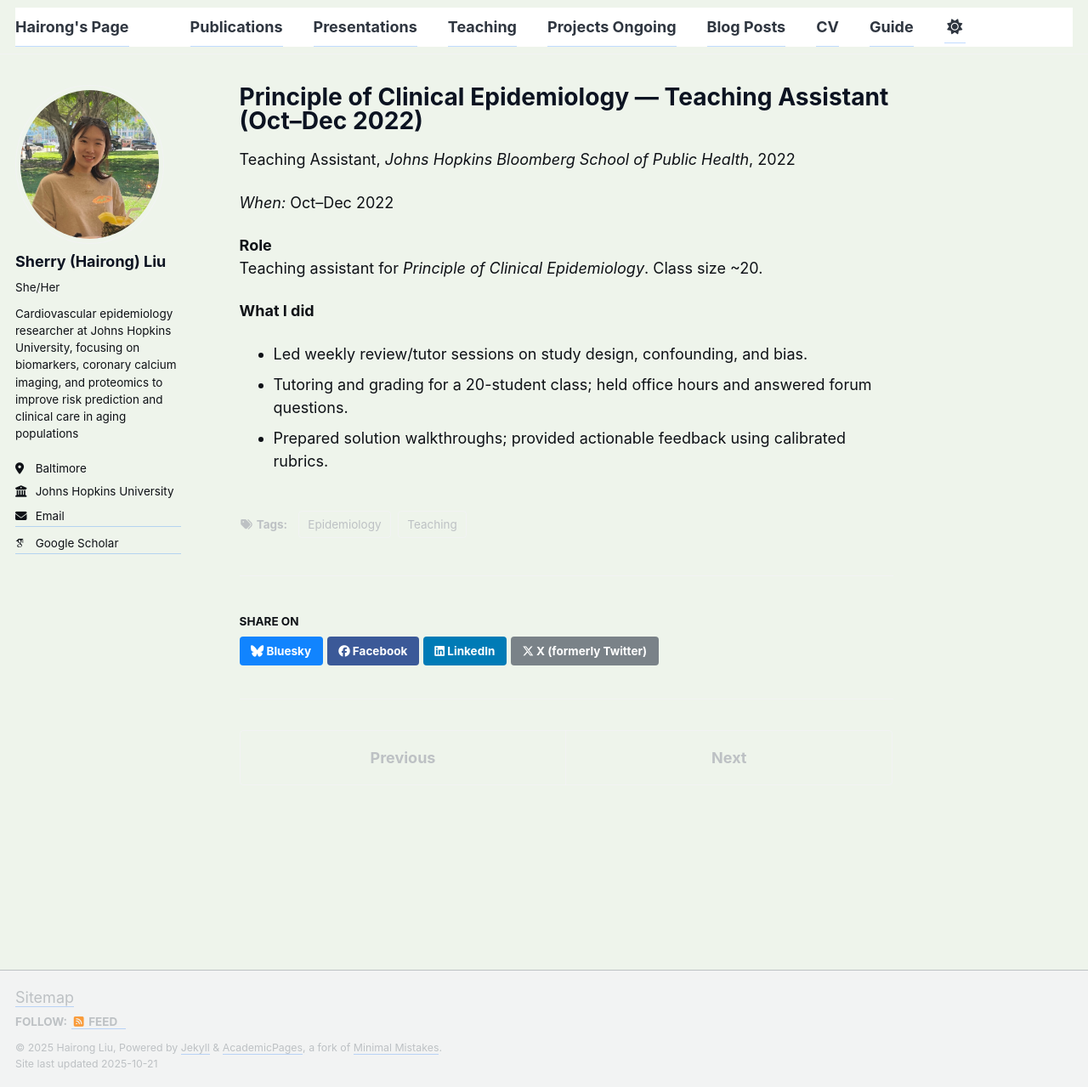
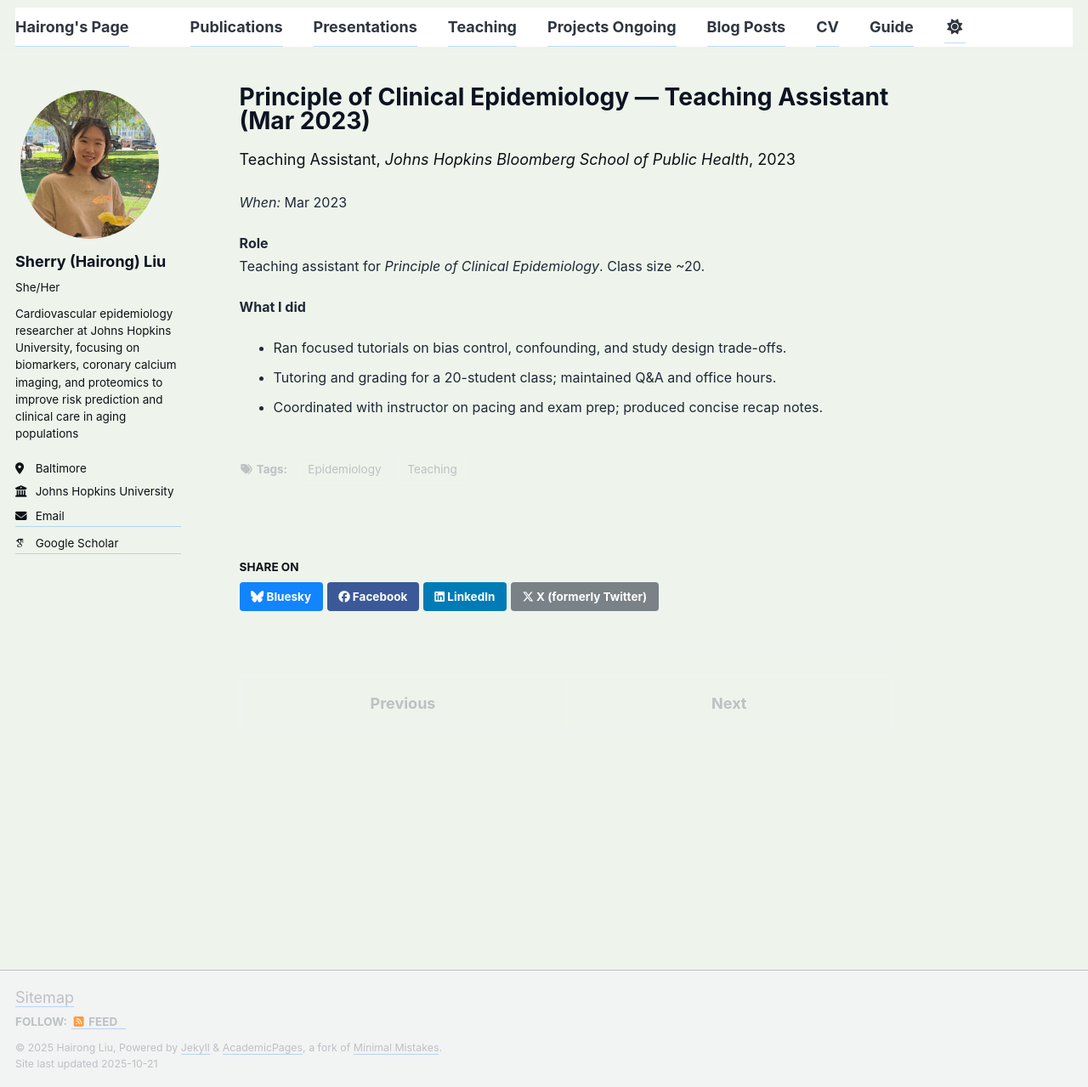
Before and after one commit to sherry090345/sherry090345.github.io, a Jekyll site: the page built from _teaching/2022-10-01-clinical-epidemiology-ta.md, in a window 1280 px wide and 1279 px high. Shown: the whole window at 85% size. Built offline with Jekyll 4.4.1, drawn with Linux system fonts in a browser that asks for light colours; some web fonts are replaced; a script that is not in the unit is left out.

Commit message:
2022-10-01-clinical-epidemiology-ta.md

```diff
--- a/_teaching/2022-10-01-clinical-epidemiology-ta.md
+++ b/_teaching/2022-10-01-clinical-epidemiology-ta.md
@@ -1,14 +1,14 @@
 ---
-title: "Principle of Clinical Epidemiology — Teaching Assistant (Oct–Dec 2022)"
+title: "Principle of Clinical Epidemiology — Teaching Assistant (Mar 2023)"
 collection: teaching
 type: "Teaching Assistant"
 venue: "Johns Hopkins Bloomberg School of Public Health"
-date: 2022-10-01
+date: 2023-03-01
 location: "Baltimore, MD, USA"
 tags:
   - Epidemiology
   - Teaching
-display_date: "Oct–Dec 2022"
+display_date: "Mar 2023"
 ---
 
 *When:* {{ page.display_date }}
@@ -17,6 +17,33 @@ display_date: "Oct–Dec 2022"
 Teaching assistant for *Principle of Clinical Epidemiology*. Class size ~20.
 
 **What I did**
-- Led weekly review/tutor sessions on study design, confounding, and bias.
-- Tutoring and grading for a 20-student class; held office hours and answered forum questions.
-- Prepared solution walkthroughs; provided actionable feedback using calibrated rubrics.
+- Ran focused tutorials on bias control, confounding, and study design trade-offs.
+- Tutoring and grading for a 20-student class; maintained Q&A and office hours.
+- Coordinated with instructor on pacing and exam prep; produced concise recap notes.
+
+<style>
+/* 页面专属样式，不会影响别的页面 */
+.page__content {
+  font-size: 16px;
+  line-height: 1.7;
+  color: #1f2937;
+  font-family: "Inter", "Helvetica Neue", Arial, sans-serif;
+}
+
+.page__content h1, .page__content h2 {
+  font-size: 20px;
+  font-weight: 650;
+  color: #111827;
+  border: none;
+}
+
+.page__content a {
+  color: #2563eb;
+  border-bottom: none;
+  text-decoration: none;
+}
+.page__content a:hover {
+  text-decoration: underline;
+  text-underline-offset: 3px;
+}
+</style>
```
